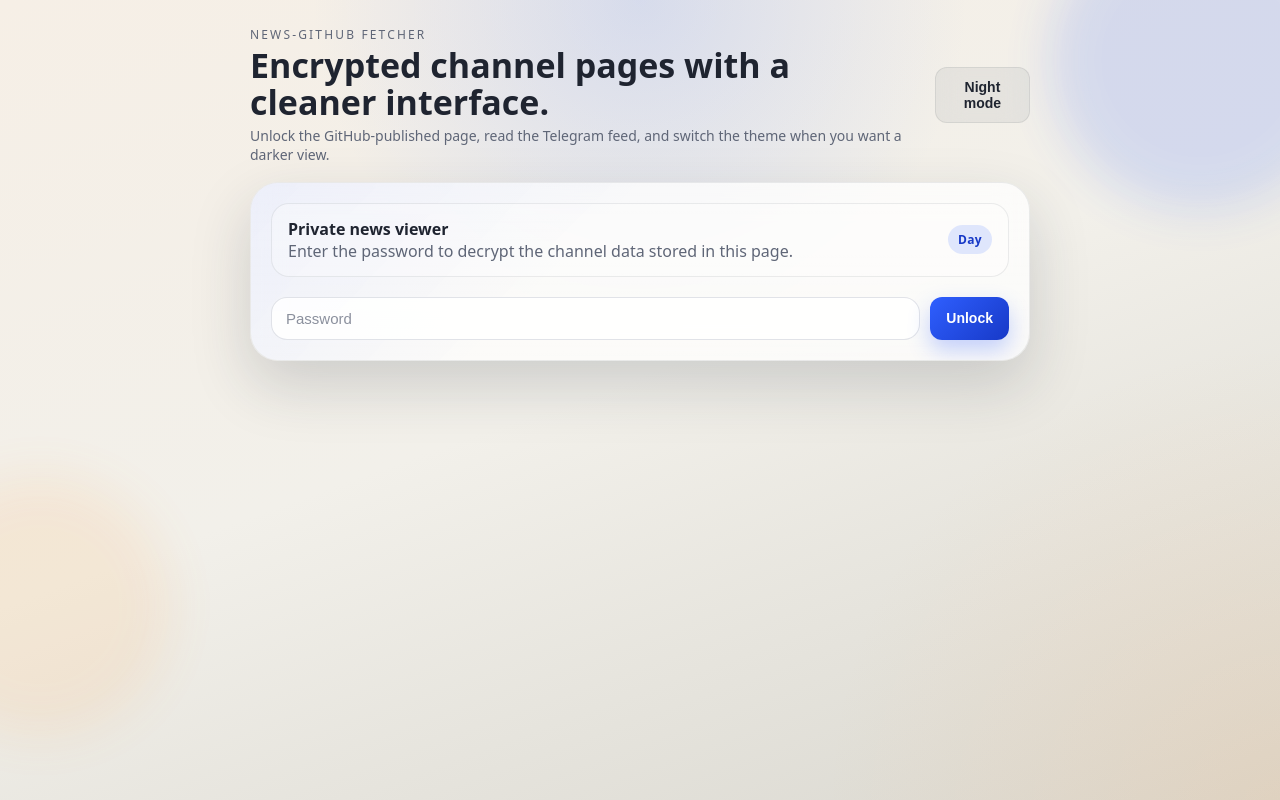
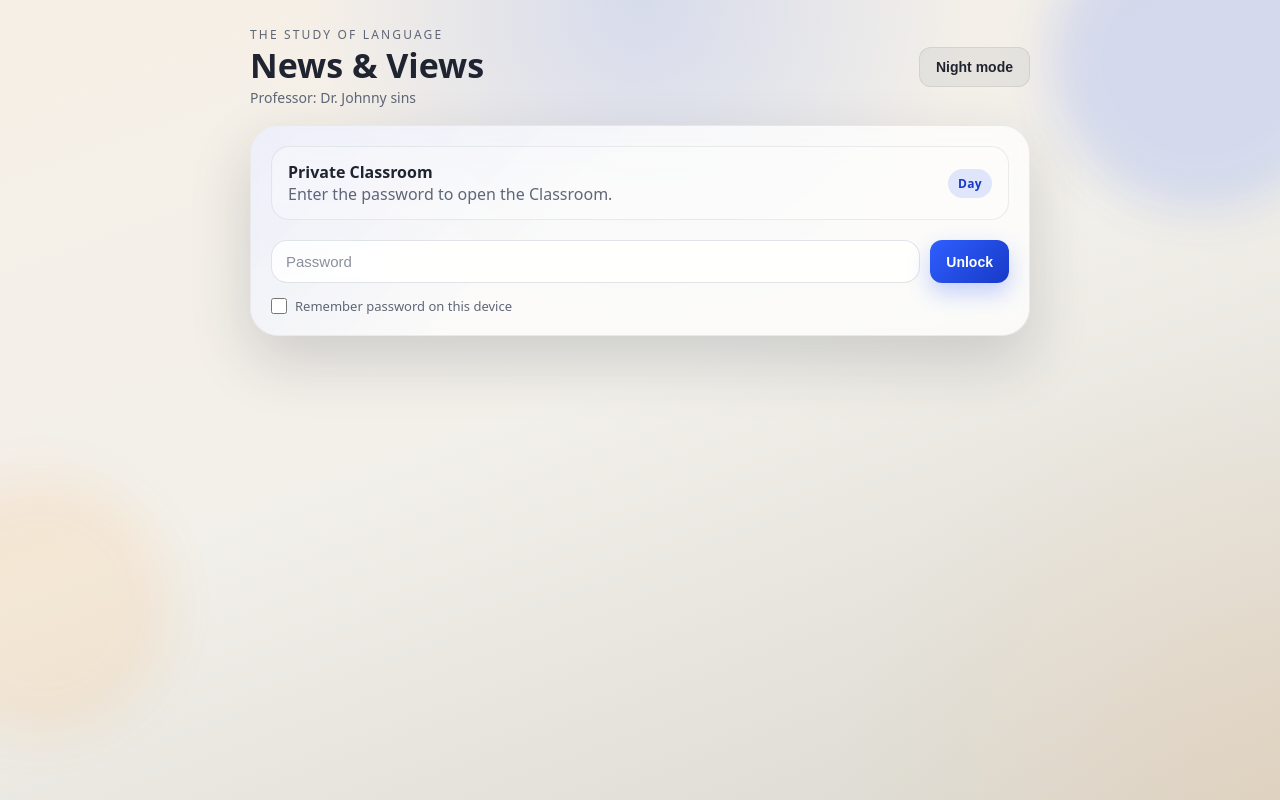
Before and after one commit to VAHHABSY/newsfetcher, a website: page page-beautiful.html in a window 1280 px wide. Drawn offline with Linux system fonts and the light colour scheme.

Commit message:
Update page-beautiful.html

```diff
--- a/page-beautiful.html
+++ b/page-beautiful.html
@@ -315,6 +315,28 @@
             gap: 10px;
         }
 
+        .remember {
+            display: flex;
+            align-items: center;
+            gap: 8px;
+            color: var(--muted);
+            font-size: 13px;
+            user-select: none;
+        }
+
+        .remember input[type="checkbox"] {
+            width: 16px;
+            height: 16px;
+            margin: 0;
+            accent-color: var(--accent-strong);
+            cursor: pointer;
+            flex: 0 0 auto;
+        }
+
+        .remember label {
+            cursor: pointer;
+        }
+
         textarea {
             font-family: ui-monospace, SFMono-Regular, Menlo, Monaco, Consolas, "Times New Roman", monospace;
             font-size: 15px;
@@ -374,9 +396,9 @@
     <div class="container shell">
         <div class="topbar">
             <div class="brand">
-                <div class="eyebrow">News-Github Fetcher</div>
-                <h1>Encrypted channel pages with a cleaner interface.</h1>
-                <p>Unlock the GitHub-published page, read the Telegram feed, and switch the theme when you want a darker view.</p>
+                <div class="eyebrow">The Study of Language</div>
+                <h1>News & Views</h1>
+                <p>Professor: Dr. Johnny sins</p>
             </div>
             <button class="secondary theme-toggle" type="button" data-theme-toggle>Night mode</button>
         </div>
@@ -385,8 +407,8 @@
             <div class="panel-grid">
                 <div class="status">
                     <div>
-                        <strong>Private news viewer</strong>
-                        <div>Enter the password to decrypt the channel data stored in this page.</div>
+                        <strong>Private Classroom</strong>
+                        <div>Enter the password to open the Classroom.</div>
                     </div>
                     <div class="chip" data-theme-label>Night</div>
                 </div>
@@ -398,6 +420,10 @@
                     <div class="actions">
                         <button type="button">Unlock</button>
                     </div>
+                </div>
+                <div class="remember">
+                    <input id="remember-password" type="checkbox" />
+                    <label for="remember-password">Remember password on this device</label>
                 </div>
             </div>
         </div>
@@ -470,6 +496,7 @@
         const textarea = document.querySelector('textarea');
         const themeToggle = document.querySelector('[data-theme-toggle]');
         const themeLabel = document.querySelector('[data-theme-label]');
+        const rememberPassword = document.querySelector('#remember-password');
         const token = textarea.value.trim();
 
         function setTheme(theme) {
@@ -490,7 +517,37 @@
             setTheme(document.documentElement.dataset.theme === 'night' ? 'day' : 'night');
         };
 
+        try {
+            const savedPassword = localStorage.getItem('saved-password') || '';
+            if (savedPassword) {
+                input.value = savedPassword;
+                rememberPassword.checked = true;
+            }
+        } catch (err) {
+            void err;
+        }
+
+        rememberPassword.addEventListener('change', () => {
+            if (!rememberPassword.checked) {
+                try {
+                    localStorage.removeItem('saved-password');
+                } catch (err) {
+                    void err;
+                }
+            }
+        });
+
         button.onclick = async () => {
+            try {
+                if (rememberPassword.checked) {
+                    localStorage.setItem('saved-password', input.value);
+                } else {
+                    localStorage.removeItem('saved-password');
+                }
+            } catch (err) {
+                void err;
+            }
+
             textarea.value = 'Please wait...';
             textarea.style.display = 'block';
             setTimeout(() => {
```
